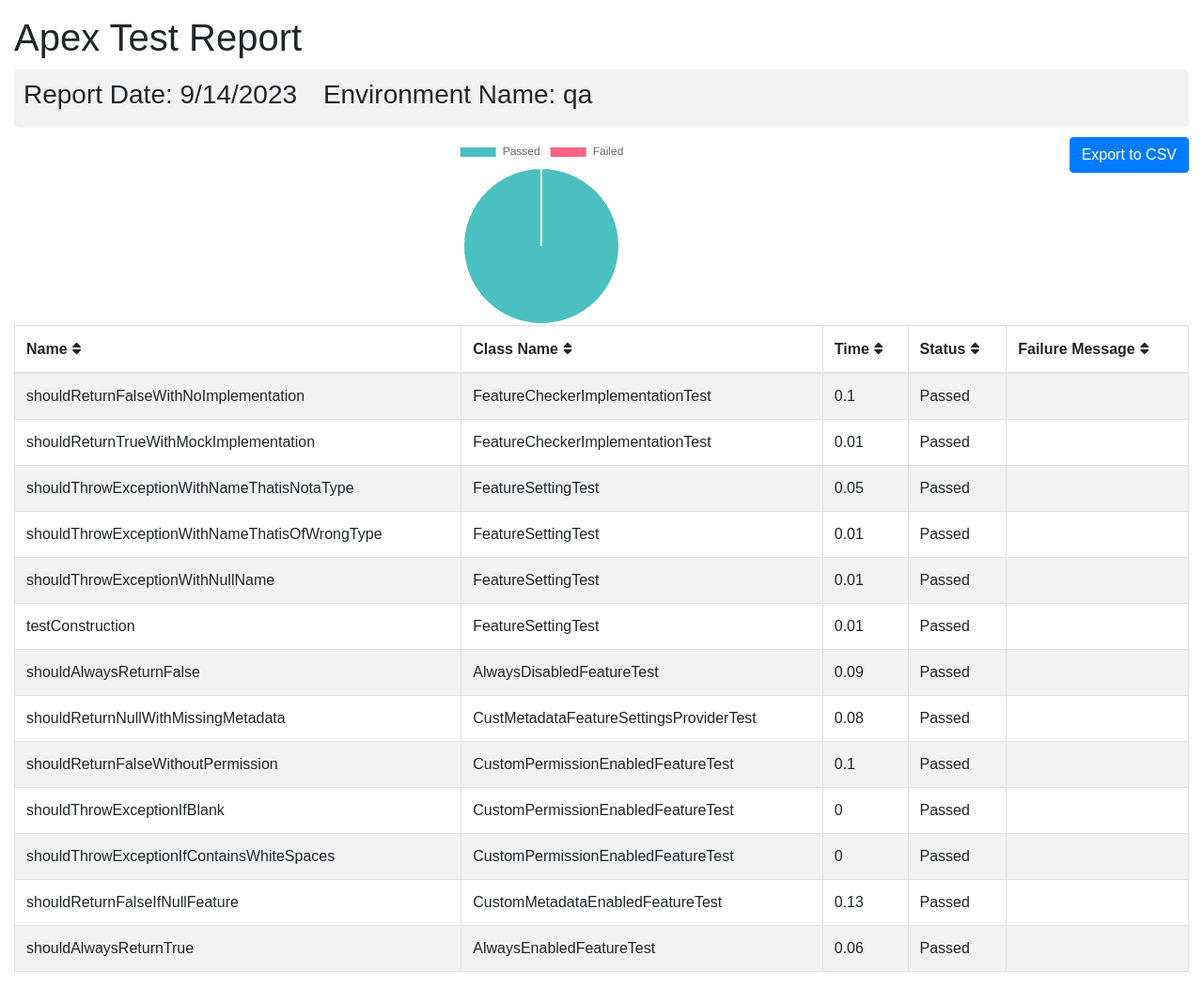
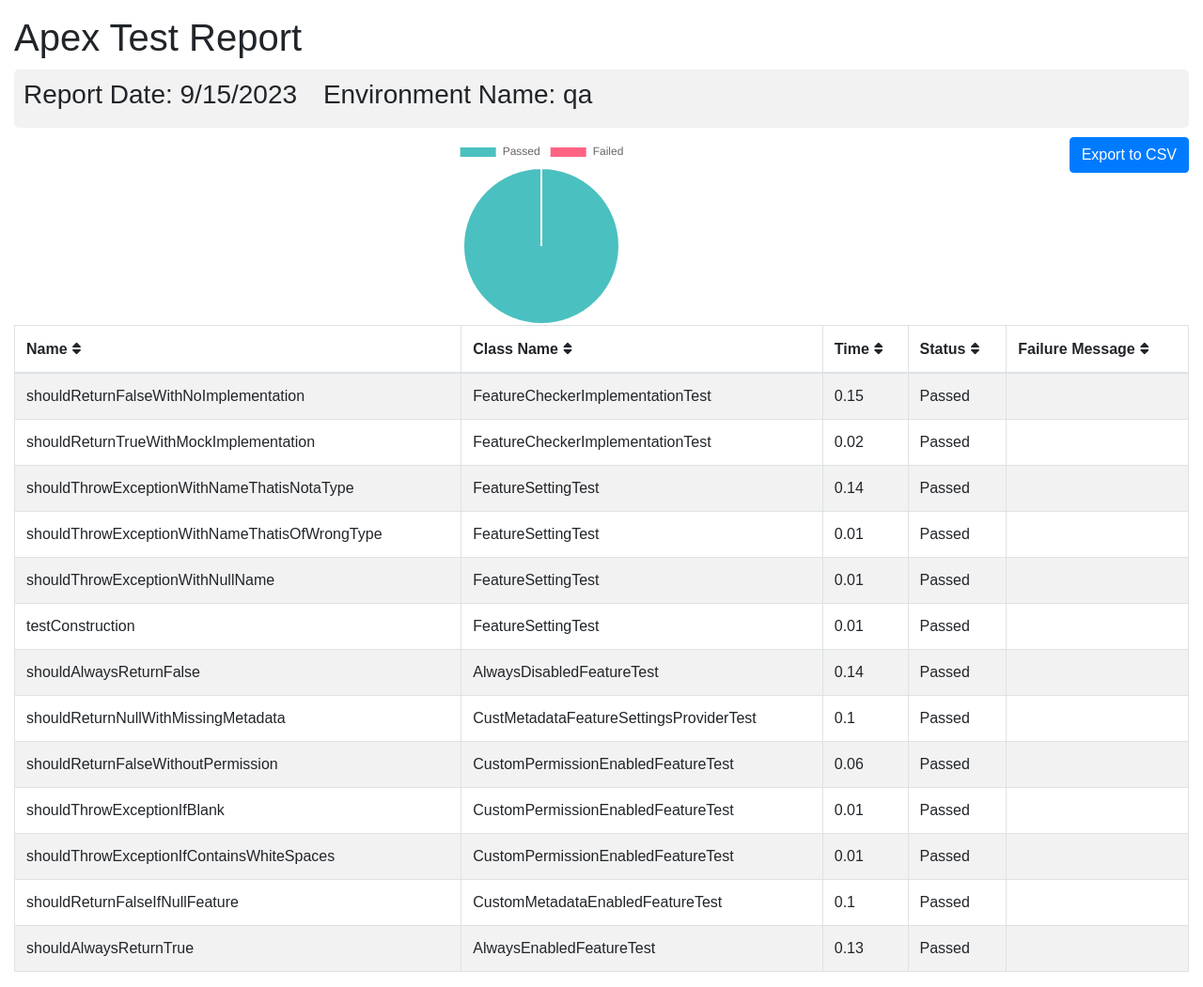
Before and after one commit to flxbl-io/sfops-dashboard, a Jekyll site: the page apextestResults/qa.html, which Jekyll copies as it is, in a window 1280 px wide. Shown: the whole page at 94% size. Built offline with Jekyll 4.4.1, drawn with Linux system fonts in a browser that asks for light colours.

Commit message:
updated test results of qa

```diff
--- a/apextestResults/qa.html
+++ b/apextestResults/qa.html
@@ -102,7 +102,7 @@
       <div class="container-fluid">
         <h1 class="mt-3">Apex Test Report</h1>
         <div class="info-card">
-        <h3>Report Date: 9/14/2023 <span style="margin-left: 20px;">Environment Name: qa</span></h3>
+        <h3>Report Date: 9/15/2023 <span style="margin-left: 20px;">Environment Name: qa</span></h3>
         </div>
         <button onclick="exportTableToCSV('testReport.csv')" class="btn btn-primary float-right">Export to CSV</button>
         <div id="chart-container">
@@ -123,21 +123,21 @@
         <tr>
           <td>shouldReturnFalseWithNoImplementation</td>
           <td>FeatureCheckerImplementationTest</td>
-          <td>0.1</td>
+          <td>0.15</td>
           <td>Passed</td>
           <td></td>
         </tr>
         <tr>
           <td>shouldReturnTrueWithMockImplementation</td>
           <td>FeatureCheckerImplementationTest</td>
-          <td>0.01</td>
+          <td>0.02</td>
           <td>Passed</td>
           <td></td>
         </tr>
         <tr>
           <td>shouldThrowExceptionWithNameThatisNotaType</td>
           <td>FeatureSettingTest</td>
-          <td>0.05</td>
+          <td>0.14</td>
           <td>Passed</td>
           <td></td>
         </tr>
@@ -165,49 +165,49 @@
         <tr>
           <td>shouldAlwaysReturnFalse</td>
           <td>AlwaysDisabledFeatureTest</td>
-          <td>0.09</td>
+          <td>0.14</td>
           <td>Passed</td>
           <td></td>
         </tr>
         <tr>
           <td>shouldReturnNullWithMissingMetadata</td>
           <td>CustMetadataFeatureSettingsProviderTest</td>
-          <td>0.08</td>
+          <td>0.1</td>
           <td>Passed</td>
           <td></td>
         </tr>
         <tr>
           <td>shouldReturnFalseWithoutPermission</td>
           <td>CustomPermissionEnabledFeatureTest</td>
-          <td>0.1</td>
+          <td>0.06</td>
           <td>Passed</td>
           <td></td>
         </tr>
         <tr>
           <td>shouldThrowExceptionIfBlank</td>
           <td>CustomPermissionEnabledFeatureTest</td>
-          <td>0</td>
+          <td>0.01</td>
           <td>Passed</td>
           <td></td>
         </tr>
         <tr>
           <td>shouldThrowExceptionIfContainsWhiteSpaces</td>
           <td>CustomPermissionEnabledFeatureTest</td>
-          <td>0</td>
+          <td>0.01</td>
           <td>Passed</td>
           <td></td>
         </tr>
         <tr>
           <td>shouldReturnFalseIfNullFeature</td>
           <td>CustomMetadataEnabledFeatureTest</td>
-          <td>0.13</td>
+          <td>0.1</td>
           <td>Passed</td>
           <td></td>
         </tr>
         <tr>
           <td>shouldAlwaysReturnTrue</td>
           <td>AlwaysEnabledFeatureTest</td>
-          <td>0.06</td>
+          <td>0.13</td>
           <td>Passed</td>
           <td></td>
         </tr>
```
